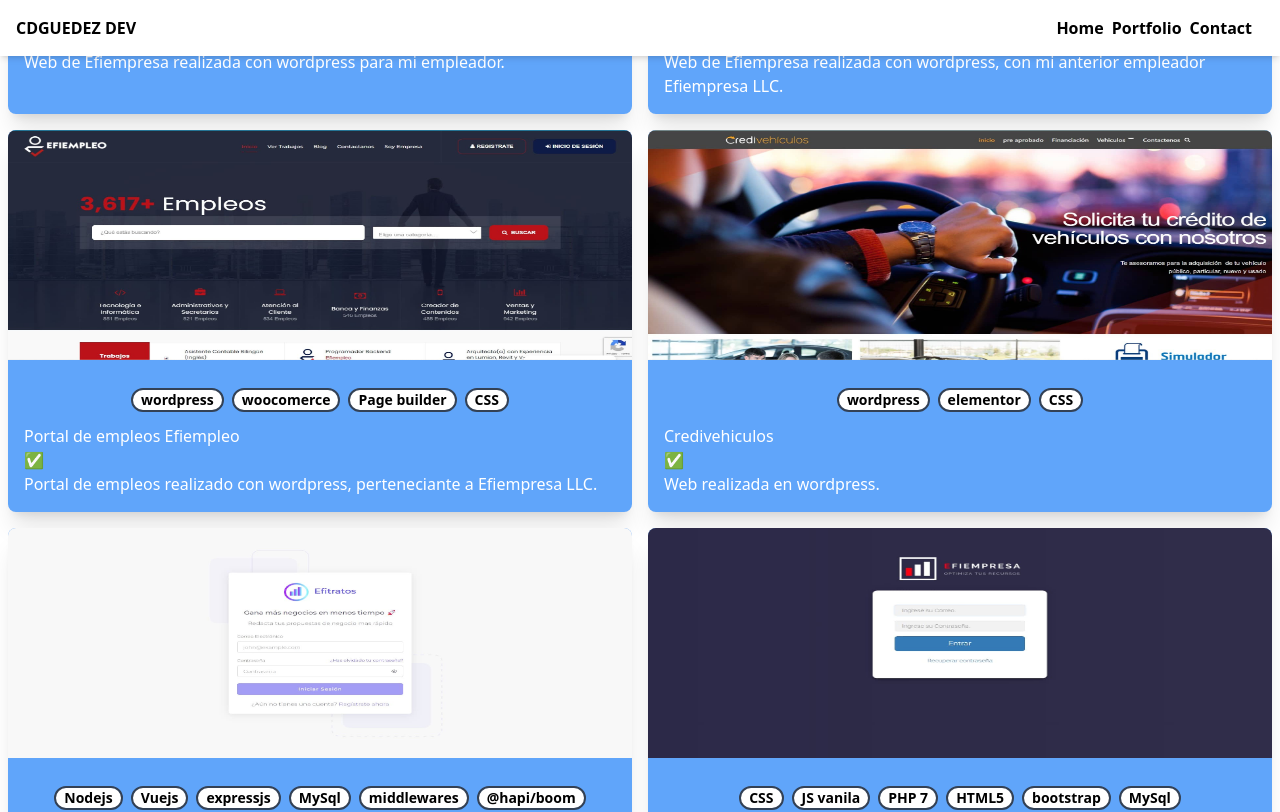
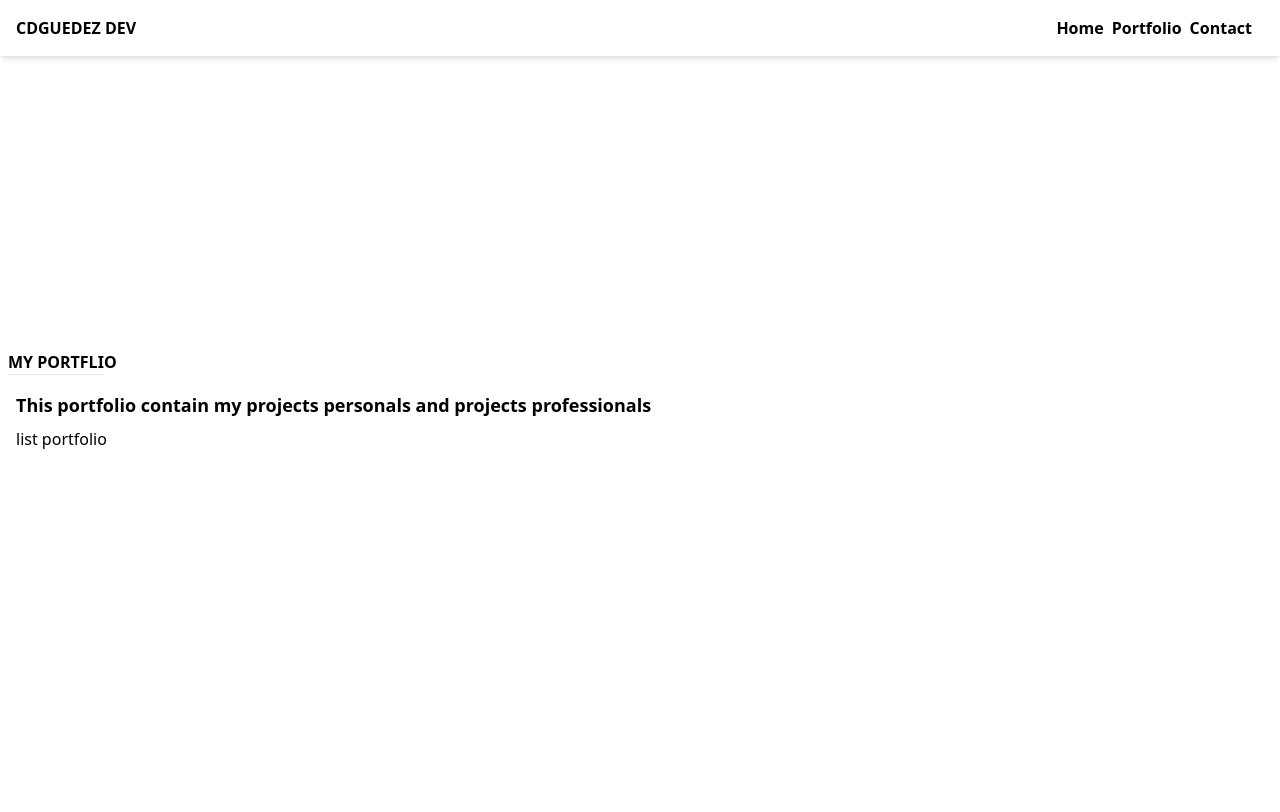
Before and after one commit to cdguedez/portfolio, a React (Vite) app: page /portfolio/projects in a window 1280 px wide. Shown: the top 812 px of the page. Built offline with nearby package versions, Linux system fonts and the light colour scheme.

Commit message:
[FEATURE] remove section portfolio for re design

```diff
--- a/src/pages/Portfolio.jsx
+++ b/src/pages/Portfolio.jsx
@@ -1,13 +1,15 @@
 import Hero from './../components/Hero'
-import Projects from './../components/Projects'
 
 const Portfolio = () => {
   return (
-    <section className='px-2'>
+    <section className='w-full px-4'>
       <Hero
-        title='My portfolio'
+        title='My Portflio'
+        subTitle='This portfolio contain my projects personals and projects professionals'
       />
-      <Projects />
+      <article>
+        list portfolio
+      </article>
     </section>
   )
 }
```
